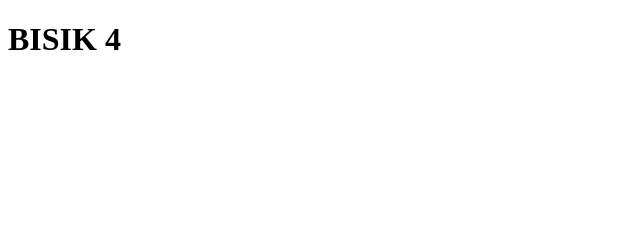
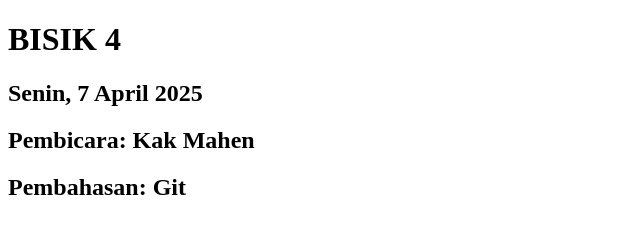
Before and after one commit to rahelitapasaribu/bisik, a plain HTML site: page index.html in a window 1280 px wide. Shown: the whole page, without its empty margins (0-640 px from the left). Drawn offline with Linux system fonts and the light colour scheme.

Commit message:
tanggal bisik

```diff
--- a/index.html
+++ b/index.html
@@ -7,5 +7,8 @@
 </head>
 <body>
     <h1>BISIK 4</h1>
+    <h2>Senin, 7 April 2025</h2>
+    <h2>Pembicara: Kak Mahen</h2>
+    <h2>Pembahasan: Git</h2>
 </body>
 </html>
```
Also changed, not shown: index2.html (added).
